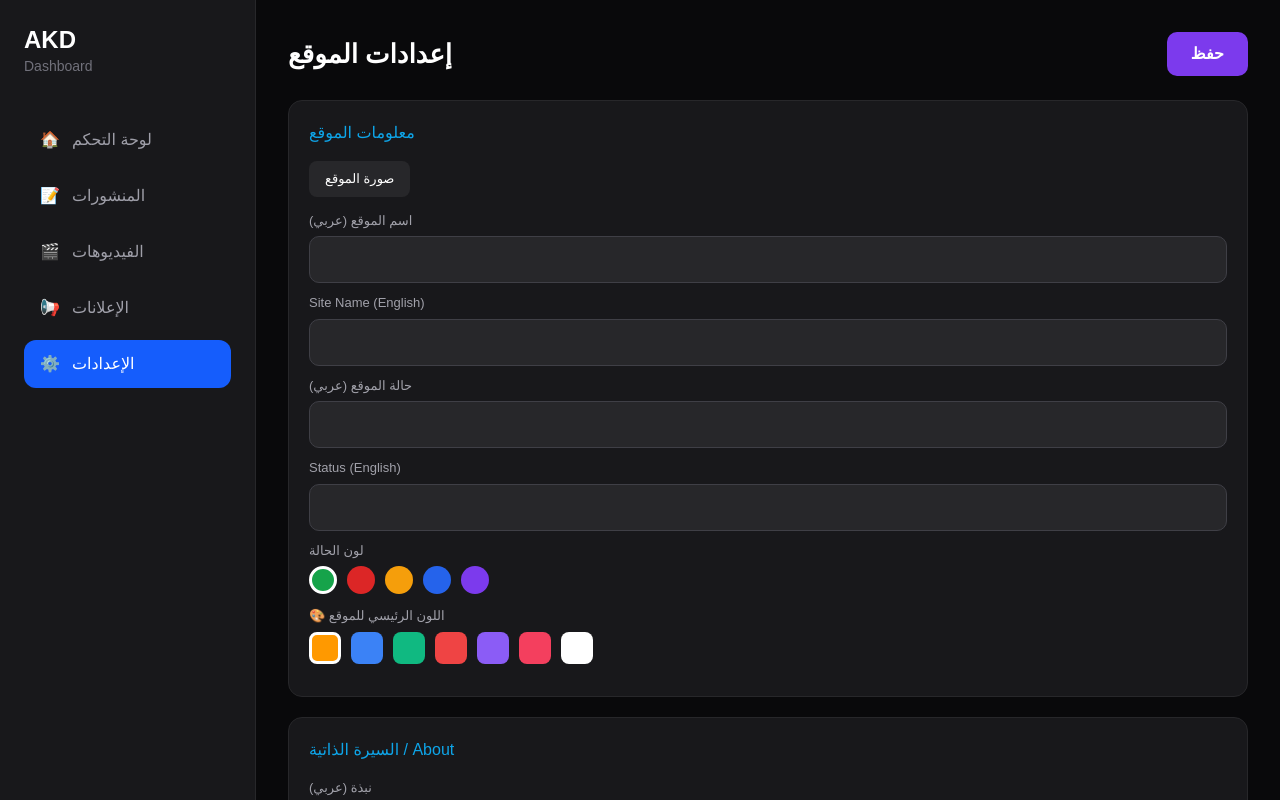
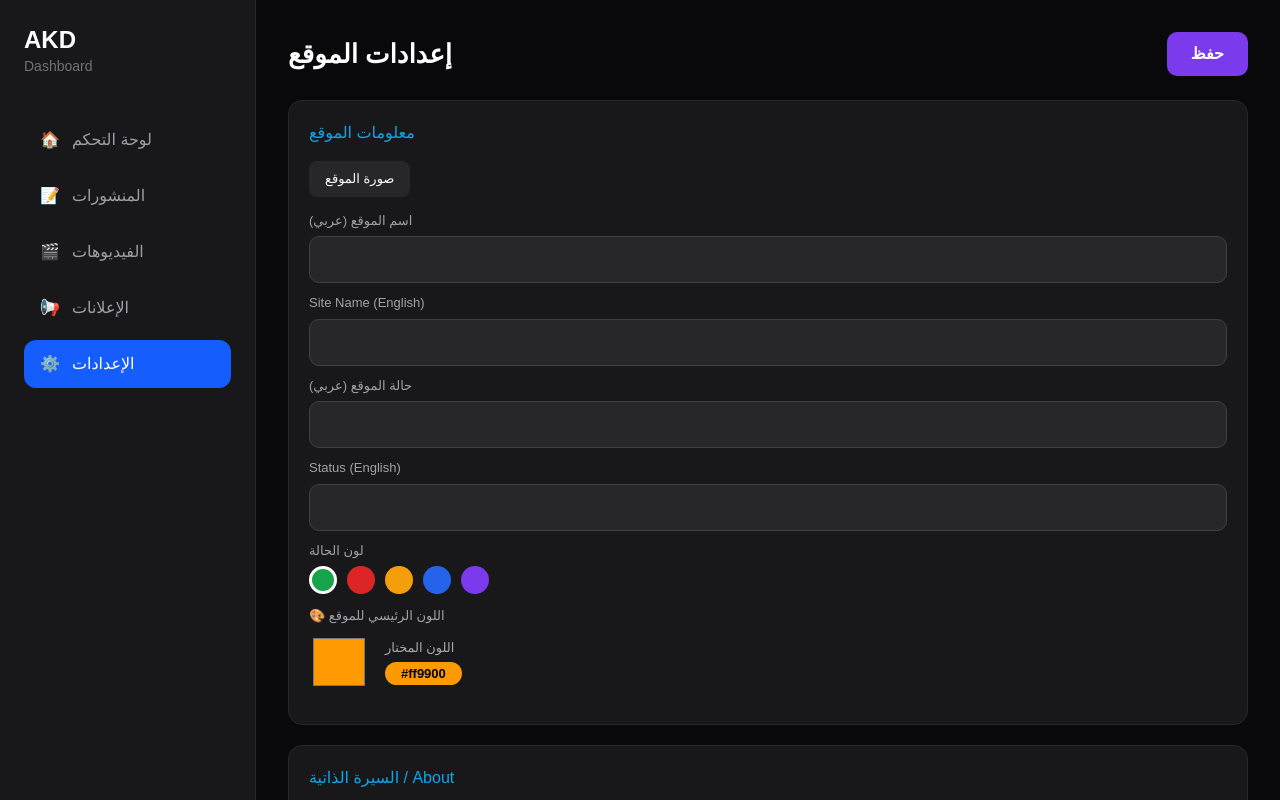
Before and after one commit to 4rtk258j5w-spec/akd-website, a Next.js app: page /settings in a window 1280 px wide. Shown: the top 800 px of the page. Built offline with nearby package versions, Linux system fonts and the light colour scheme; no server answers; the database is empty.

Commit message:
Full color picker for primary color

```diff
--- a/app/settings/page.tsx
+++ b/app/settings/page.tsx
@@ -44,7 +44,14 @@ export default function SettingsPage() {
           <label style={lb}>لون الحالة</label>
           <div style={{display:"flex",gap:"10px",marginBottom:"12px"}}>{["#16a34a","#dc2626","#f59e0b","#2563eb","#7c3aed"].map(c=><div key={c} onClick={()=>up("statusColor",c)} style={{width:"28px",height:"28px",borderRadius:"50%",backgroundColor:c,cursor:"pointer",border:d.statusColor===c?"3px solid white":"3px solid transparent"}}/>)}</div>
           <label style={lb}>🎨 اللون الرئيسي للموقع</label>
-          <div style={{display:"flex",gap:"10px",marginBottom:"12px",flexWrap:"wrap"}}>{["#ff9900","#3b82f6","#10b981","#ef4444","#8b5cf6","#f43f5e","#ffffff"].map(c=><div key={c} onClick={()=>up("primaryColor",c)} style={{width:"32px",height:"32px",borderRadius:"8px",backgroundColor:c,cursor:"pointer",border:d.primaryColor===c?"3px solid white":"3px solid transparent"}}/>)}</div>
+          <div style={{display:"flex",alignItems:"center",gap:"16px",marginBottom:"12px"}}>
+            <input type="color" value={d.primaryColor||"#ff9900"} onChange={e=>up("primaryColor",e.target.value)}
+              style={{width:"60px",height:"60px",borderRadius:"12px",border:"none",cursor:"pointer",backgroundColor:"transparent",padding:"2px"}} />
+            <div>
+              <p style={{color:"#aaa",fontSize:"13px",margin:"0 0 4px"}}>اللون المختار</p>
+              <span style={{backgroundColor:d.primaryColor||"#ff9900",color:"black",padding:"4px 16px",borderRadius:"20px",fontSize:"13px",fontWeight:"bold"}}>{d.primaryColor||"#ff9900"}</span>
+            </div>
+          </div>
         </div>
         <div style={sec}>
           <h2 style={h2s}>السيرة الذاتية / About</h2>
```
